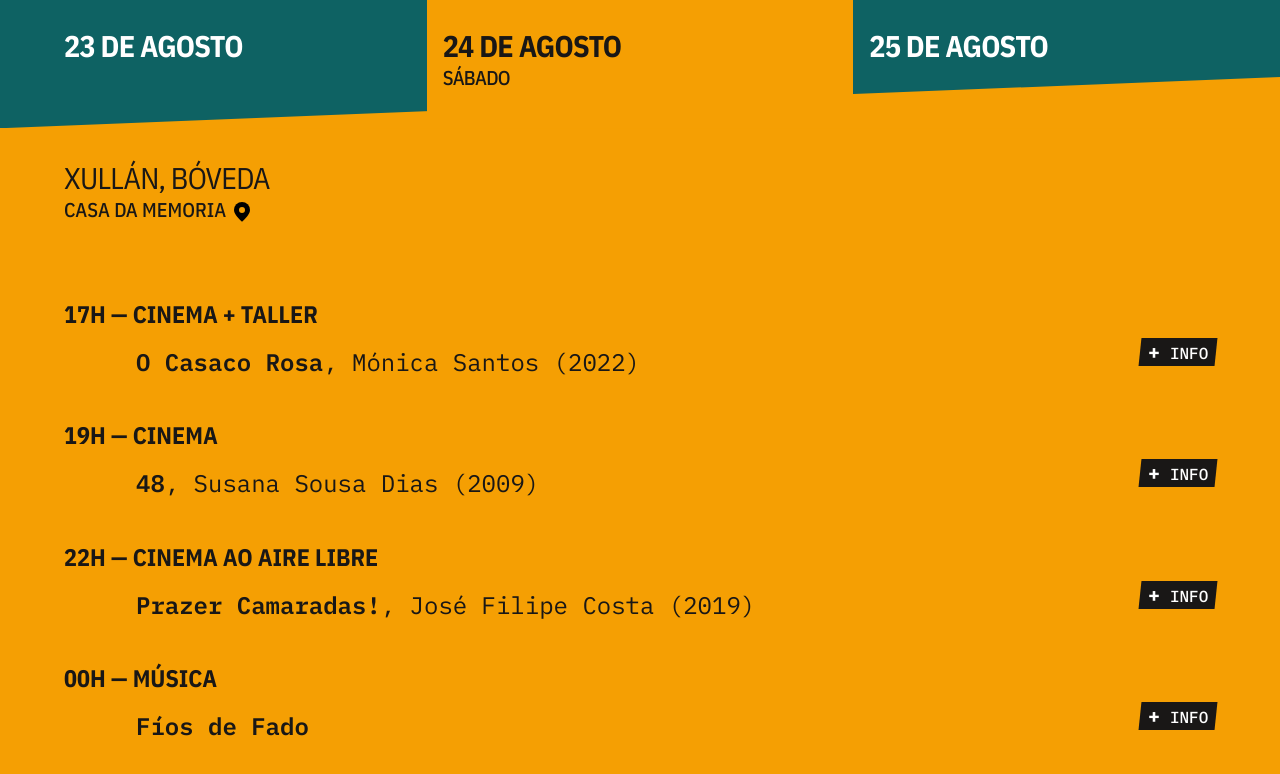
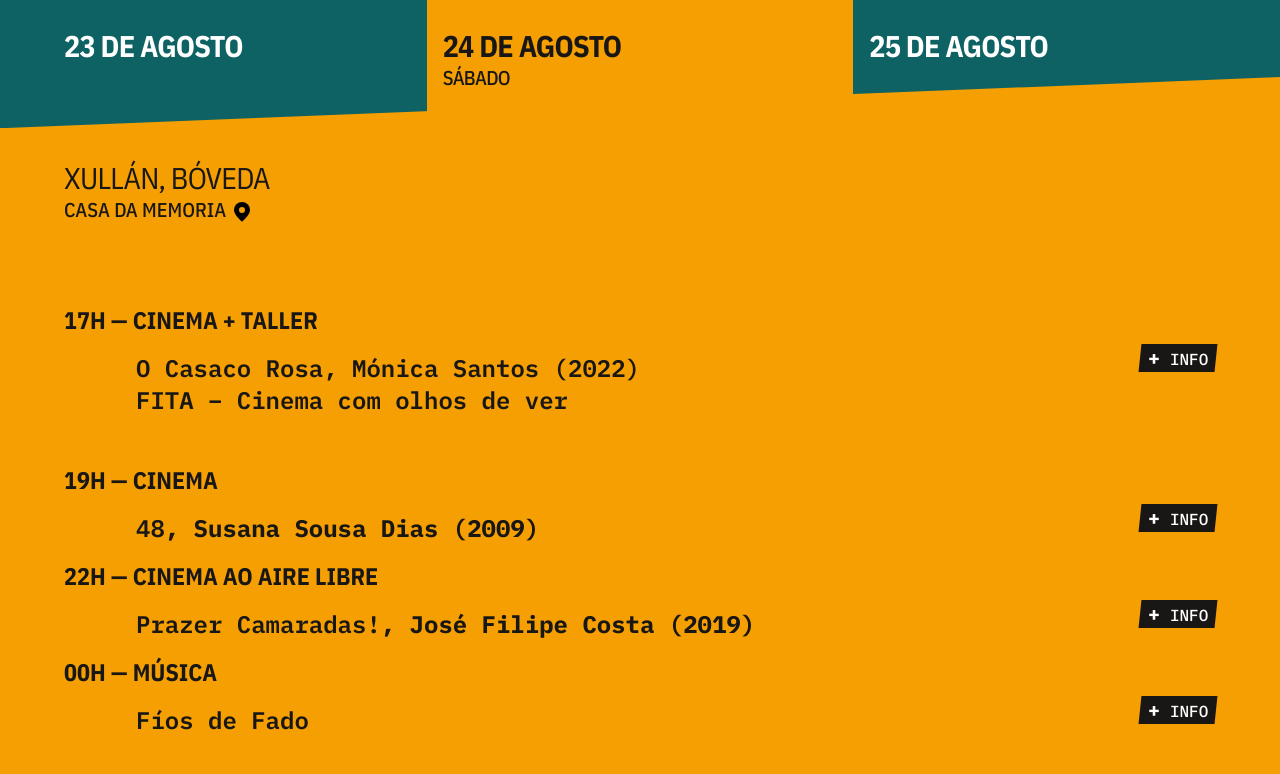
Before and after one commit to cucharadepalo/vendaval, a website: page index.html in a window 1280 px wide. Both pictures are taken after a click on the tab "24 DE AGOSTO". Shown: the part 800-1574 px from the top of the page. Drawn offline with nearby package versions, Linux system fonts and the light colour scheme; files that its build step writes are made by us from their sources.

Commit message:
Más añadidos de FITA

```diff
--- a/index.html
+++ b/index.html
@@ -194,7 +194,14 @@
 							<div class="event">
 								<p class="event-meta"> 17h &mdash; Cinema + Taller </p>
 								<button class="event-more btn-util" type="button" data-target="24ago-17h-info"><strong>&plus;</strong> <span class="hidden md:inline-block">INFO</span></button>
-								<p class="event-summary"><strong>O Casaco Rosa</strong>, Mónica Santos (2022)</p>
+								<ul class="event-summary space-y-2">
+									<li>
+										<strong><strong>O Casaco Rosa</strong>, Mónica Santos (2022)
+									</li>
+									<li>
+										<strong>FITA</strong> &ndash; Cinema com olhos de ver
+									</li>
+								</ul>
 
 								<template id="24ago-17h-info">
 									<p class="event-meta text-balance">17h &mdash; Casa da Memoria</p>
```
